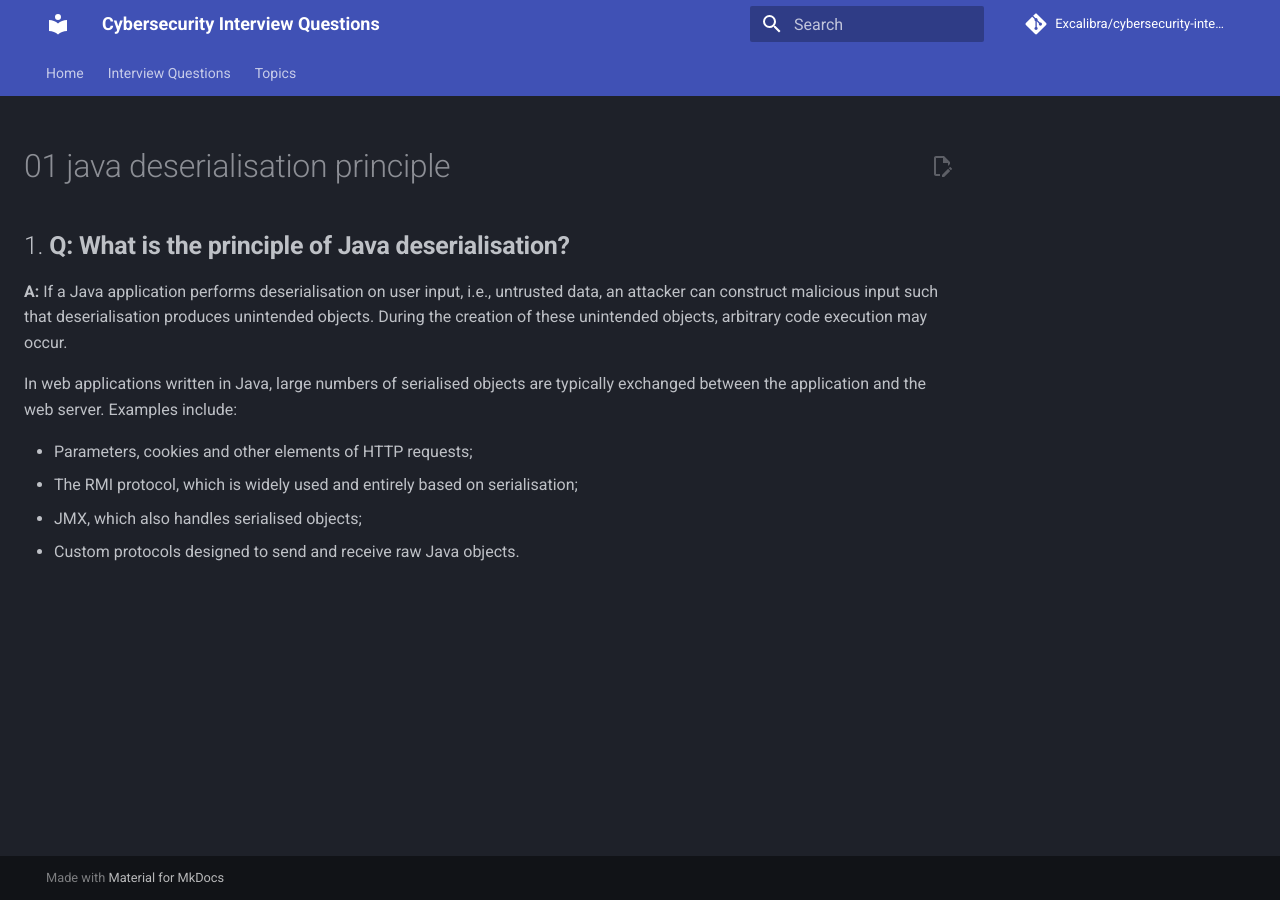
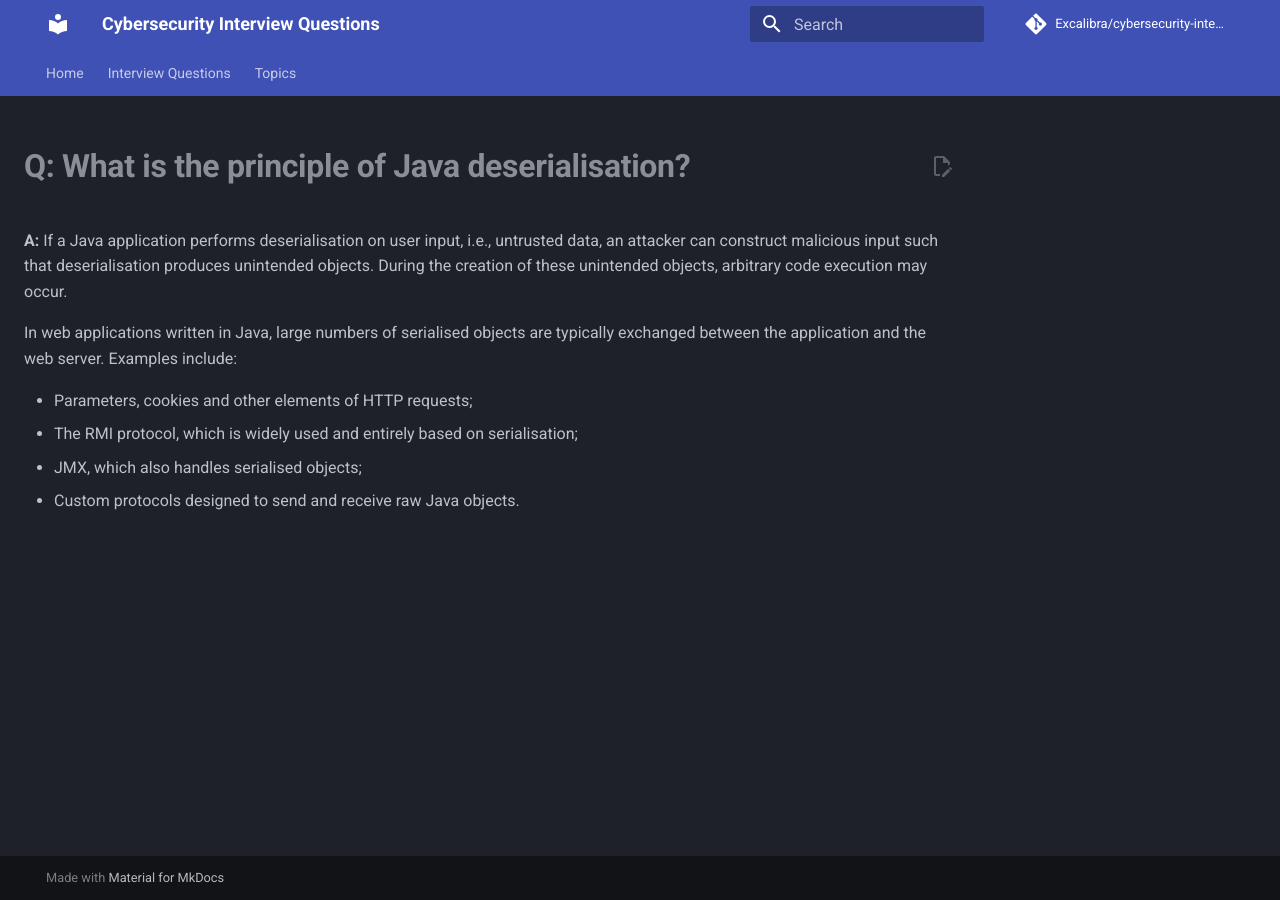
Before and after one commit to Excalibra/cybersecurity-interview-questions, an MkDocs documentation site: the page built from docs/questions/red-team-interview-experience/01-java-deserialisation-principle.md, in a window 1280 px wide. Built offline with MkDocs 1.6.1 and Material for MkDocs 9.7.7, drawn with Linux system fonts in a browser that asks for light colours; comment, search, counter and statistics services are not loaded.

Commit message:
Update 01-java-deserialisation-principle.md

```diff
--- a/docs/questions/red-team-interview-experience/01-java-deserialisation-principle.md
+++ b/docs/questions/red-team-interview-experience/01-java-deserialisation-principle.md
@@ -1,4 +1,4 @@
-## 1. **Q: What is the principle of Java deserialisation?**
+# **Q: What is the principle of Java deserialisation?**
 
 **A:** If a Java application performs deserialisation on user input, i.e., untrusted data, an attacker can construct malicious input such that deserialisation produces unintended objects. During the creation of these unintended objects, arbitrary code execution may occur.
 
```
